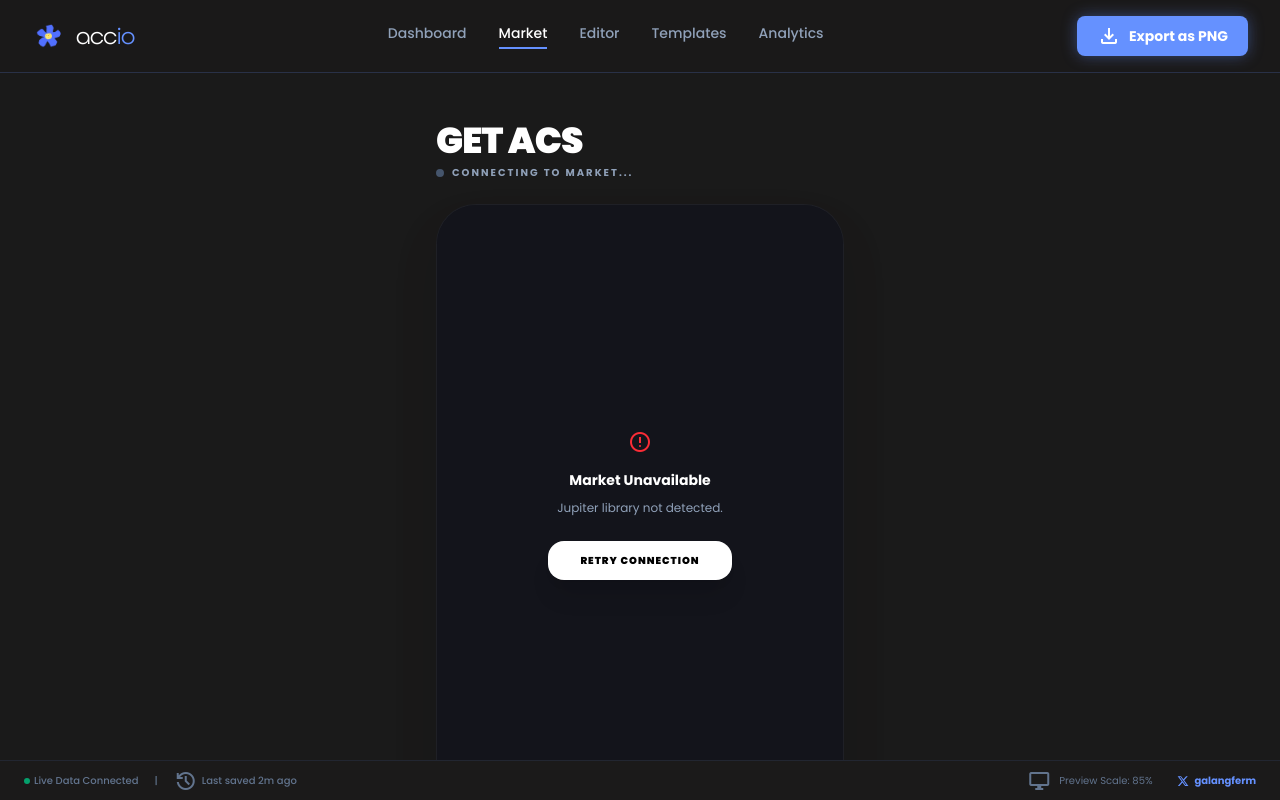
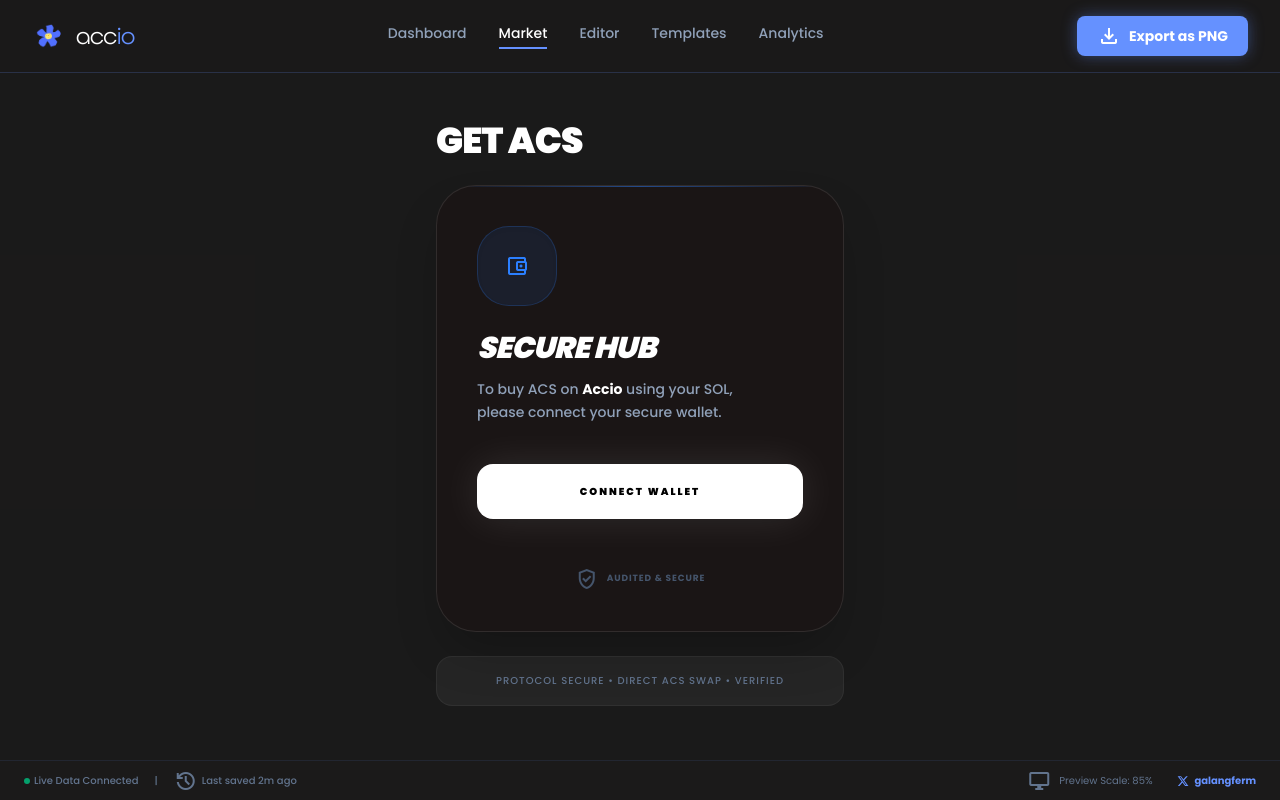
Before and after one commit to fermdev/accio-dashboard, a React (Vite) app: page / in a window 1280 px wide. Both pictures are taken after a click on the button "Market". Built offline with nearby package versions, Linux system fonts and the light colour scheme; grey boxes are pictures that could not be loaded; what @solana/web3.js would draw is missing.

Commit message:
Restore polished wallet gate and add security documentation

```diff
--- a/src/components/JupiterSwap.jsx
+++ b/src/components/JupiterSwap.jsx
@@ -3,6 +3,7 @@ import React, { useEffect, useRef, useState } from 'react';
 const JupiterSwap = () => {
   const containerRef = useRef(null);
   const [isLoaded, setIsLoaded] = useState(false);
+  const [walletConnected, setWalletConnected] = useState(false);
   const [error, setError] = useState(null);
   const initRef = useRef(false);
 
@@ -11,11 +12,10 @@ const JupiterSwap = () => {
     let isMounted = true;
 
     const initJupiter = () => {
-      if (!isMounted || initRef.current) return;
+      if (!isMounted || initRef.current || !walletConnected) return;
 
       if (window.Jupiter && window.Jupiter.init) {
         try {
-          // Clear any previous attempts
           if (containerRef.current) {
             containerRef.current.innerHTML = '';
           }
@@ -23,7 +23,7 @@ const JupiterSwap = () => {
           window.Jupiter.init({
             displayMode: 'integrated',
             integratedTargetId: 'jupiter-terminal-container',
-            endpoint: 'https://api.mainnet-beta.solana.com',
+            endpoint: 'https://api.mainnet-beta.solana.com', // Public node can be slow
             strictTokenList: false,
             formProps: {
               fixedInputMint: false,
@@ -40,13 +40,12 @@ const JupiterSwap = () => {
 
           initRef.current = true;
           setIsLoaded(true);
-          console.log('Jupiter Terminal successfully initialized');
         } catch (err) {
           console.error('Jupiter Initialization Error:', err);
-          setError('Failed to start swap widget. Please refresh.');
+          setError('Market connection failed. Please refresh.');
         }
       } else {
-        setError('Jupiter library not detected.');
+        setError('Jupiter script not ready.');
       }
     };
 
@@ -56,13 +55,13 @@ const JupiterSwap = () => {
       script.src = 'https://terminal.jup.ag/main-v2.js';
       script.async = true;
       script.onload = () => {
-        // Wait a tiny bit for the global to be ready
+        if (walletConnected) {
           setTimeout(initJupiter, 500);
+        }
       };
-      script.onerror = () => setError('Failed to load Jupiter script.');
+      script.onerror = () => setError('Failed to load connection script.');
       document.head.appendChild(script);
-    } else {
-      // Script already exists, wait for DOM then init
+    } else if (walletConnected) {
       setTimeout(initJupiter, 500);
     }
 
@@ -73,21 +72,51 @@ const JupiterSwap = () => {
       }
       initRef.current = false;
     };
-  }, []);
+  }, [walletConnected]);
 
   return (
     <div className="flex-1 flex flex-col items-center justify-start py-8 md:py-12 bg-background-dark/50 overflow-y-auto">
       <div className="w-full max-w-[440px] px-4 space-y-6">
         <div className="flex flex-col items-start gap-1">
           <h1 className="text-4xl font-black text-white uppercase tracking-tight">Get ACS</h1>
+          {walletConnected && (
             <p className="text-slate-400 text-[10px] font-bold uppercase tracking-[0.2em] flex items-center gap-2">
               <span className={`size-2 rounded-full ${isLoaded ? 'bg-primary animate-pulse' : 'bg-slate-600'}`}></span>
               {isLoaded ? 'Powered by Jupiter' : 'Connecting to Market...'}
             </p>
+          )}
         </div>
 
+        {!walletConnected ? (
+          <div className="bg-[#1a1515] rounded-[2.5rem] border border-white/10 p-10 space-y-10 shadow-2xl relative overflow-hidden group">
+            <div className="absolute top-0 inset-x-0 h-px bg-gradient-to-r from-transparent via-blue-500/50 to-transparent"></div>
+
+            <div className="flex flex-col items-start gap-6 relative z-10">
+              <div className="size-20 bg-blue-500/10 rounded-[2rem] flex items-center justify-center border border-blue-500/20 shadow-inner group-hover:scale-110 transition-transform duration-500">
+                <span className="material-symbols-outlined text-blue-500 text-5xl">account_balance_wallet</span>
+              </div>
+              <div className="space-y-3">
+                <h3 className="text-3xl font-black text-white tracking-tight uppercase italic">Secure Hub</h3>
+                <p className="text-slate-400 text-sm font-medium leading-relaxed max-w-[280px]">
+                  To buy ACS on <span className="text-white font-bold">Accio</span> using your SOL, please connect your secure wallet.
+                </p>
+              </div>
+            </div>
+
+            <button
+              onClick={() => setWalletConnected(true)}
+              className="w-full py-5 bg-white text-black rounded-2xl font-black uppercase tracking-[0.2em] hover:bg-slate-200 transition-all active:scale-95 text-[10px] shadow-[0_0_40px_rgba(255,255,255,0.1)] hover:shadow-[0_0_60px_rgba(255,255,255,0.2)]"
+            >
+              Connect Wallet
+            </button>
+
+            <div className="pt-2 flex items-center justify-center gap-2">
+              <span className="material-symbols-outlined text-[10px] text-slate-600">verified_user</span>
+              <p className="text-[9px] font-bold text-slate-600 uppercase tracking-widest">Audited & Secure</p>
+            </div>
+          </div>
+        ) : (
           <div className="bg-[#13141b] rounded-[2.5rem] border border-white/5 shadow-2xl relative min-h-[600px] flex flex-col overflow-hidden">
-          {/* Target for Jupiter */}
             <div
               id="jupiter-terminal-container"
               ref={containerRef}
@@ -110,13 +139,14 @@ const JupiterSwap = () => {
                 <p className="text-slate-400 text-xs mb-6 max-w-[200px] mx-auto leading-relaxed">{error}</p>
                 <button
                   onClick={() => window.location.reload()}
-                className="px-8 py-3 bg-white text-black rounded-2xl text-[10px] font-black uppercase tracking-widest hover:bg-slate-200 transition-all active:scale-95 shadow-xl"
+                  className="px-8 py-3 bg-white text-black rounded-2xl text-[10px] font-black uppercase tracking-widest hover:bg-slate-200"
                 >
                   Retry Connection
                 </button>
               </div>
             )}
           </div>
+        )}
 
         <div className="p-4 rounded-2xl bg-white/5 border border-white/5 text-center">
           <p className="text-slate-500 text-[10px] font-medium leading-relaxed uppercase tracking-widest">
```
Lines whose indentation alone changed are shown as unchanged.
